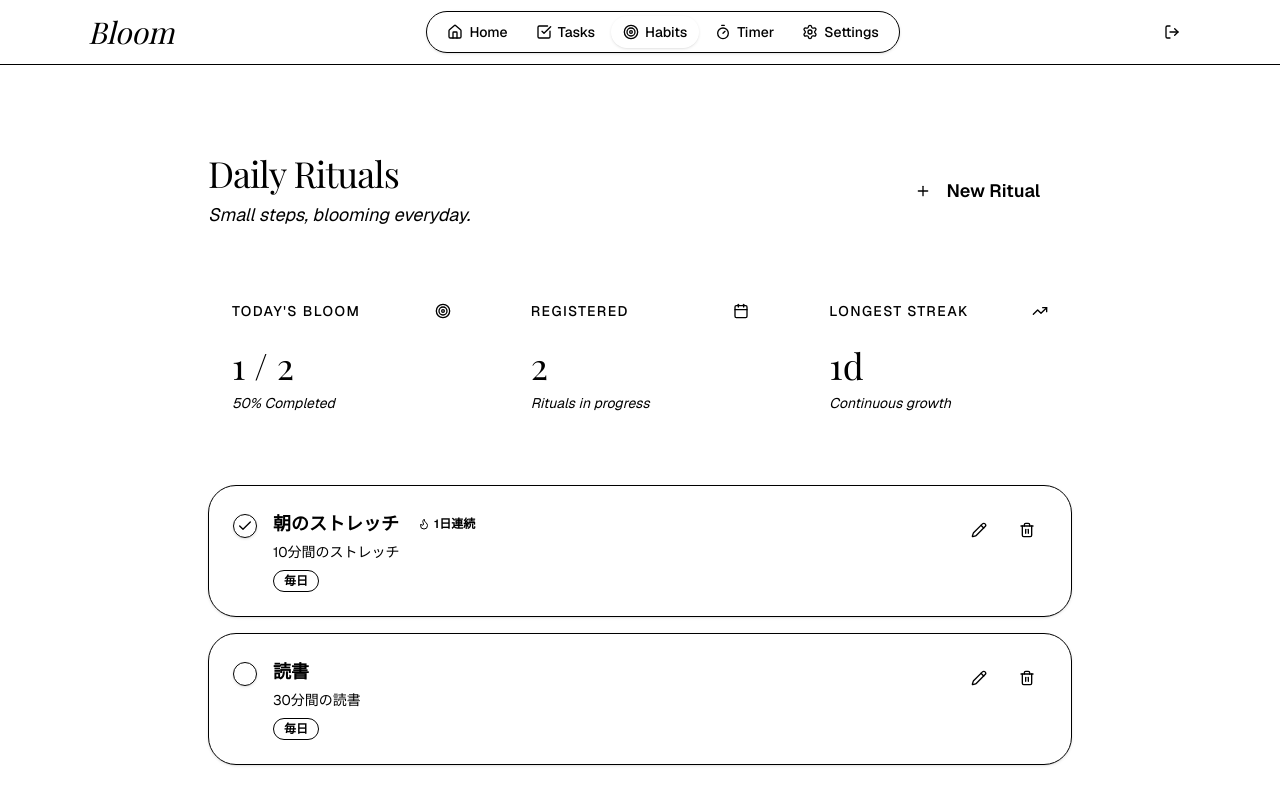
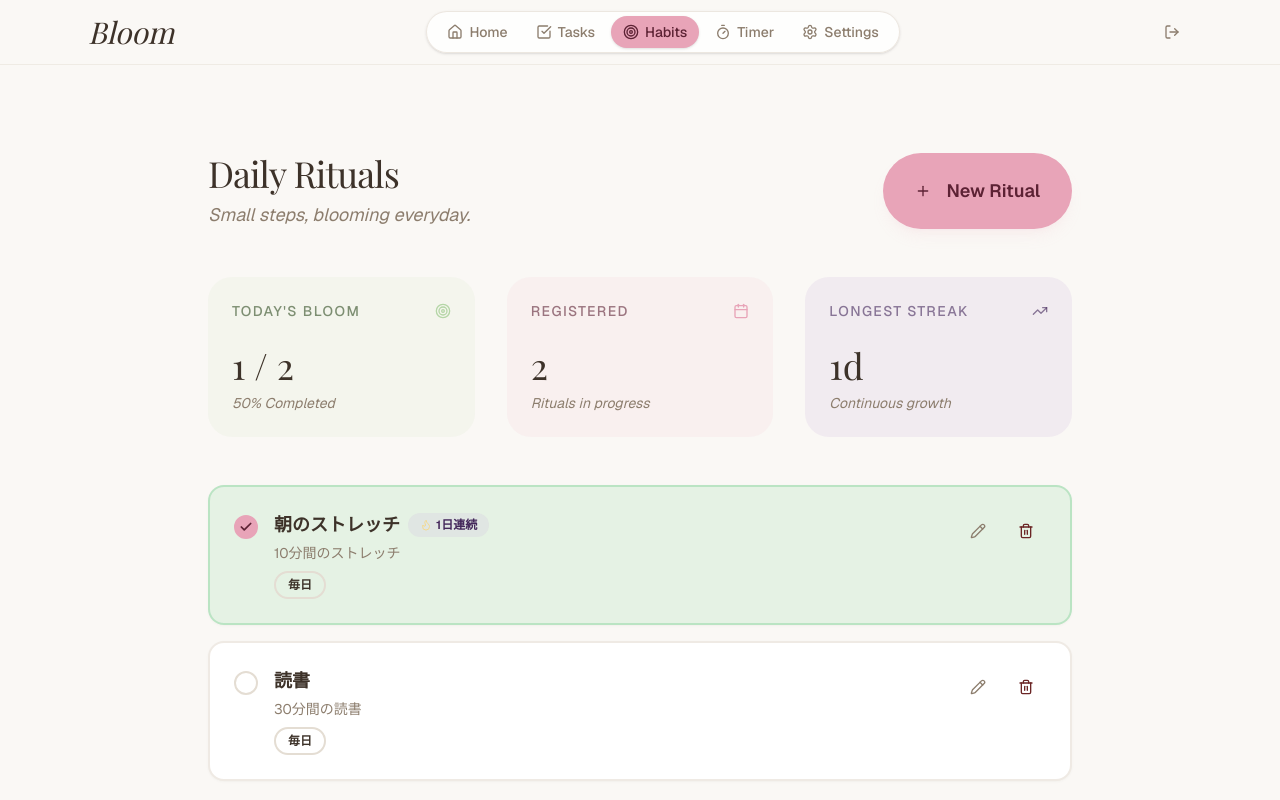
Before and after one commit to UryuAtsuya/adhd-support-app, a Next.js app: page /habits in a window 1280 px wide. Shown: the top 800 px of the page. Built offline with nearby package versions, Linux system fonts and the light colour scheme; a web font is replaced by a local one.

Commit message:
feat: complete UI redesign - fix color system, rewrite all components, redesign landing page

```diff
--- a/src/app/globals.css
+++ b/src/app/globals.css
@@ -1,76 +1,57 @@
 @import "tailwindcss";
 
-:root {
-  --background: hsl(34, 45%, 98%);
-  --foreground: hsl(18, 18%, 28%);
+@theme inline {
+  /* Warm cream palette — soft, calming, ADHD-friendly */
+  --color-background: #faf8f5;
+  --color-foreground: #3d3229;
 
-  --primary: hsl(104, 38%, 82%);
-  --primary-foreground: hsl(104, 26%, 27%);
-  --accent: hsl(346, 58%, 85%);
-  --accent-foreground: hsl(346, 40%, 30%);
-  --secondary: hsl(279, 42%, 87%);
-  --secondary-foreground: hsl(279, 30%, 31%);
-  --success: hsl(140, 45%, 84%);
-  --warning: hsl(42, 88%, 82%);
-  --destructive: hsl(0, 74%, 85%);
-  --destructive-foreground: hsl(0, 48%, 30%);
+  --color-primary: #b5d6a7;
+  --color-primary-foreground: #2d4a20;
+  --color-accent: #e8a4b8;
+  --color-accent-foreground: #5c2234;
+  --color-secondary: #cdb4db;
+  --color-secondary-foreground: #43275a;
+  --color-success: #a8ddb5;
+  --color-warning: #f5d98e;
+  --color-destructive: #e8b4b4;
+  --color-destructive-foreground: #6b2525;
 
-  --card: hsl(0, 0%, 100%);
-  --card-foreground: hsl(18, 18%, 28%);
-  --popover: hsl(0, 0%, 100%);
-  --popover-foreground: hsl(18, 18%, 28%);
-  --muted: hsl(24, 35%, 95%);
-  --muted-foreground: hsl(24, 12%, 45%);
+  --color-card: #ffffff;
+  --color-card-foreground: #3d3229;
+  --color-popover: #ffffff;
+  --color-popover-foreground: #3d3229;
+  --color-muted: #f4efe8;
+  --color-muted-foreground: #8c7d6d;
 
-  --border: hsl(20, 25%, 88%);
-  --input: hsl(20, 30%, 96%);
-  --ring: hsl(104, 35%, 74%);
-  --radius: 1.5rem;
-}
+  --color-border: #e4ddd3;
+  --color-input: #f7f3ee;
+  --color-ring: #b5d6a7;
 
-@theme inline {
-  --color-background: var(--background);
-  --color-foreground: var(--foreground);
-  --color-card: var(--card);
-  --color-card-foreground: var(--card-foreground);
-  --color-popover: var(--popover);
-  --color-popover-foreground: var(--popover-foreground);
-  --color-muted: var(--muted);
-  --color-muted-foreground: var(--muted-foreground);
-  --color-primary: var(--primary);
-  --color-primary-foreground: var(--primary-foreground);
-  --color-secondary: var(--secondary);
-  --color-secondary-foreground: var(--secondary-foreground);
-  --color-accent: var(--accent);
-  --color-accent-foreground: var(--accent-foreground);
-  --color-success: var(--success);
-  --color-warning: var(--warning);
-  --color-destructive: var(--destructive);
-  --color-destructive-foreground: var(--destructive-foreground);
-  --color-border: var(--border);
-  --color-input: var(--input);
-  --color-ring: var(--ring);
   --font-sans: var(--font-geist-sans);
   --font-mono: var(--font-geist-mono);
   --font-serif: var(--font-playfair);
-  --radius-sm: calc(var(--radius) - 4px);
-  --radius-md: calc(var(--radius) - 2px);
-  --radius-lg: var(--radius);
-  --radius-xl: calc(var(--radius) + 4px);
+
+  --radius-sm: 0.5rem;
+  --radius-md: 0.75rem;
+  --radius-lg: 1rem;
+  --radius-xl: 1.5rem;
 }
 
 body {
-  background: var(--background);
-  color: var(--foreground);
-  font-family: var(--font-geist-sans), Arial, Helvetica, sans-serif;
+  background: #faf8f5;
+  color: #3d3229;
+  font-family: var(--font-geist-sans), system-ui, sans-serif;
+  -webkit-font-smoothing: antialiased;
+  -moz-osx-font-smoothing: grayscale;
 }
 
-/* Smooth transitions for interactive elements */
-* {
+*,
+*::before,
+*::after {
   -webkit-tap-highlight-color: transparent;
 }
 
-/* Scrollbar styling */
+/* Custom scrollbar */
 ::-webkit-scrollbar {
   width: 6px;
 }
@@ -80,6 +61,12 @@ body {
 }
 
 ::-webkit-scrollbar-thumb {
-  background: var(--border);
+  background: #e4ddd3;
   border-radius: 999px;
 }
+
+/* Selection */
+::selection {
+  background: #e8a4b8;
+  color: #5c2234;
+}
--- a/src/components/ui/badge.tsx
+++ b/src/components/ui/badge.tsx
@@ -1,36 +1,31 @@
 import * as React from "react"
-import { cva, type VariantProps } from "class-variance-authority"
 
 import { cn } from "@/lib/utils"
 
-const badgeVariants = cva(
-  "inline-flex items-center rounded-md border px-2.5 py-0.5 text-xs font-semibold transition-colors focus:outline-none focus:ring-2 focus:ring-ring focus:ring-offset-2",
-  {
-    variants: {
-      variant: {
-        default:
-          "border-transparent bg-primary text-primary-foreground shadow hover:bg-primary/80",
-        secondary:
-          "border-transparent bg-secondary text-secondary-foreground hover:bg-secondary/80",
-        destructive:
-          "border-transparent bg-destructive text-destructive-foreground shadow hover:bg-destructive/80",
-        outline: "text-foreground",
-      },
-    },
-    defaultVariants: {
-      variant: "default",
-    },
+function Badge({
+  className,
+  variant = "default",
+  ...props
+}: React.HTMLAttributes<HTMLDivElement> & {
+  variant?: "default" | "secondary" | "outline" | "destructive"
+}) {
+  const variants = {
+    default: "border-transparent bg-accent/20 text-accent-foreground",
+    secondary: "border-transparent bg-secondary/20 text-secondary-foreground",
+    outline: "border-2 border-border text-foreground bg-transparent",
+    destructive: "border-transparent bg-destructive/20 text-destructive-foreground",
   }
-)
 
-export interface BadgeProps
-  extends React.HTMLAttributes<HTMLDivElement>,
-    VariantProps<typeof badgeVariants> {}
-
-function Badge({ className, variant, ...props }: BadgeProps) {
   return (
-    <div className={cn(badgeVariants({ variant }), className)} {...props} />
+    <div
+      className={cn(
+        "inline-flex items-center rounded-full px-3 py-1 text-xs font-semibold transition-colors",
+        variants[variant],
+        className
+      )}
+      {...props}
+    />
   )
 }
 
-export { Badge, badgeVariants }
+export { Badge }
--- a/src/components/ui/button.tsx
+++ b/src/components/ui/button.tsx
@@ -5,26 +5,26 @@ import { cva, type VariantProps } from "class-variance-authority"
 import { cn } from "@/lib/utils"
 
 const buttonVariants = cva(
-  "inline-flex items-center justify-center gap-2 whitespace-nowrap rounded-xl text-sm font-semibold transition-all duration-200 focus-visible:outline-none focus-visible:ring-2 focus-visible:ring-ring/40 disabled:pointer-events-none disabled:opacity-50 [&_svg]:pointer-events-none [&_svg]:size-4 [&_svg]:shrink-0 active:scale-[0.97]",
+  "inline-flex items-center justify-center gap-2 whitespace-nowrap rounded-2xl text-sm font-semibold transition-all duration-200 cursor-pointer focus-visible:outline-none focus-visible:ring-2 focus-visible:ring-accent/40 focus-visible:ring-offset-2 focus-visible:ring-offset-background disabled:pointer-events-none disabled:opacity-50 [&_svg]:pointer-events-none [&_svg]:size-4 [&_svg]:shrink-0 active:scale-[0.97]",
   {
     variants: {
       variant: {
         default:
-          "bg-accent text-accent-foreground shadow-md shadow-accent/15 hover:bg-accent/90 hover:shadow-lg hover:shadow-accent/20",
+          "bg-accent text-accent-foreground shadow-md shadow-accent/25 hover:shadow-lg hover:shadow-accent/30 hover:brightness-105",
         destructive:
           "bg-destructive text-destructive-foreground shadow-sm hover:bg-destructive/90",
         outline:
-          "border border-border bg-card/50 text-foreground shadow-sm hover:bg-muted/50 hover:border-border",
+          "border-2 border-border bg-transparent text-foreground hover:bg-muted/60 hover:border-accent/50",
         secondary:
           "bg-secondary text-secondary-foreground shadow-sm hover:bg-secondary/80",
-        ghost: "text-muted-foreground hover:bg-muted/50 hover:text-foreground",
+        ghost: "text-muted-foreground hover:bg-muted/60 hover:text-foreground",
         link: "text-accent-foreground underline-offset-4 hover:underline",
       },
       size: {
-        default: "h-10 px-5 py-2",
-        sm: "h-8 rounded-lg px-3 text-xs",
-        lg: "h-12 rounded-xl px-8 text-base",
-        icon: "h-10 w-10",
+        default: "h-11 px-6 py-2.5",
+        sm: "h-9 rounded-xl px-4 text-xs",
+        lg: "h-13 rounded-2xl px-10 text-base",
+        icon: "h-10 w-10 rounded-xl",
       },
     },
     defaultVariants: {
--- a/src/components/ui/card.tsx
+++ b/src/components/ui/card.tsx
@@ -9,7 +9,7 @@ const Card = React.forwardRef<
   <div
     ref={ref}
     className={cn(
-      "rounded-xl border bg-card text-card-foreground shadow",
+      "rounded-2xl border-2 border-border/60 bg-card text-card-foreground shadow-sm shadow-foreground/3 transition-all duration-200",
       className
     )}
     {...props}
@@ -35,7 +35,7 @@ const CardTitle = React.forwardRef<
 >(({ className, ...props }, ref) => (
   <div
     ref={ref}
-    className={cn("font-semibold leading-none tracking-tight", className)}
+    className={cn("font-bold leading-none tracking-tight text-foreground", className)}
     {...props}
   />
 ))
--- a/src/components/ui/checkbox.tsx
+++ b/src/components/ui/checkbox.tsx
@@ -13,15 +13,15 @@ const Checkbox = React.forwardRef<
   <CheckboxPrimitive.Root
     ref={ref}
     className={cn(
-      "grid place-content-center peer h-4 w-4 shrink-0 rounded-sm border border-primary shadow focus-visible:outline-none focus-visible:ring-1 focus-visible:ring-ring disabled:cursor-not-allowed disabled:opacity-50 data-[state=checked]:bg-primary data-[state=checked]:text-primary-foreground",
+      "peer h-5 w-5 shrink-0 rounded-lg border-2 border-border transition-all duration-200 hover:border-accent focus-visible:outline-none focus-visible:ring-2 focus-visible:ring-accent/40 disabled:cursor-not-allowed disabled:opacity-50 data-[state=checked]:bg-accent data-[state=checked]:border-accent data-[state=checked]:text-accent-foreground cursor-pointer",
       className
     )}
     {...props}
   >
     <CheckboxPrimitive.Indicator
-      className={cn("grid place-content-center text-current")}
+      className={cn("flex items-center justify-center text-current")}
     >
-      <Check className="h-4 w-4" />
+      <Check className="h-3.5 w-3.5" strokeWidth={3} />
     </CheckboxPrimitive.Indicator>
   </CheckboxPrimitive.Root>
 ))
--- a/src/components/ui/input.tsx
+++ b/src/components/ui/input.tsx
@@ -8,7 +8,7 @@ const Input = React.forwardRef<HTMLInputElement, React.ComponentProps<"input">>(
       <input
         type={type}
         className={cn(
-          "flex h-11 w-full rounded-xl border border-border bg-card/50 px-4 py-2 text-base text-foreground shadow-sm transition-all duration-200 file:border-0 file:bg-transparent file:text-sm file:font-medium file:text-foreground placeholder:text-muted-foreground/60 focus:border-accent focus:bg-card focus:outline-none focus:ring-2 focus:ring-accent/20 disabled:cursor-not-allowed disabled:opacity-50",
+          "flex h-12 w-full rounded-2xl border-2 border-border bg-input/50 px-4 py-3 text-base text-foreground transition-all duration-200 file:border-0 file:bg-transparent file:text-sm file:font-medium file:text-foreground placeholder:text-muted-foreground/70 hover:border-border/80 focus:border-accent focus:bg-white focus:outline-none focus:ring-2 focus:ring-accent/20 disabled:cursor-not-allowed disabled:opacity-50",
           className
         )}
         ref={ref}
--- a/src/components/ui/tabs.tsx
+++ b/src/components/ui/tabs.tsx
@@ -14,7 +14,7 @@ const TabsList = React.forwardRef<
   <TabsPrimitive.List
     ref={ref}
     className={cn(
-      "inline-flex h-11 items-center justify-center rounded-xl bg-muted/60 p-1.5 text-muted-foreground gap-1",
+      "inline-flex h-12 items-center justify-center rounded-2xl bg-muted/70 p-1.5 text-muted-foreground gap-1",
       className
     )}
     {...props}
@@ -29,7 +29,7 @@ const TabsTrigger = React.forwardRef<
   <TabsPrimitive.Trigger
     ref={ref}
     className={cn(
-      "inline-flex items-center justify-center whitespace-nowrap rounded-lg px-3 py-1.5 text-sm font-medium transition-all duration-200 focus-visible:outline-none focus-visible:ring-2 focus-visible:ring-ring/40 disabled:pointer-events-none disabled:opacity-50 data-[state=active]:bg-card data-[state=active]:text-foreground data-[state=active]:shadow-sm",
+      "inline-flex items-center justify-center whitespace-nowrap rounded-xl px-4 py-2 text-sm font-semibold transition-all duration-200 cursor-pointer focus-visible:outline-none focus-visible:ring-2 focus-visible:ring-accent/40 disabled:pointer-events-none disabled:opacity-50 data-[state=active]:bg-card data-[state=active]:text-foreground data-[state=active]:shadow-sm data-[state=active]:shadow-foreground/5 hover:text-foreground/80",
       className
     )}
     {...props}
@@ -44,7 +44,7 @@ const TabsContent = React.forwardRef<
   <TabsPrimitive.Content
     ref={ref}
     className={cn(
-      "mt-2 ring-offset-background focus-visible:outline-none focus-visible:ring-2 focus-visible:ring-ring focus-visible:ring-offset-2",
+      "mt-3 focus-visible:outline-none focus-visible:ring-2 focus-visible:ring-accent/40",
       className
     )}
     {...props}
--- a/src/components/ui/textarea.tsx
+++ b/src/components/ui/textarea.tsx
@@ -9,7 +9,7 @@ const Textarea = React.forwardRef<
   return (
     <textarea
       className={cn(
-        "flex min-h-[100px] w-full rounded-xl border border-border bg-card/50 px-4 py-3 text-base text-foreground shadow-sm transition-all duration-200 placeholder:text-muted-foreground/60 focus:border-accent focus:bg-card focus:outline-none focus:ring-2 focus:ring-accent/20 disabled:cursor-not-allowed disabled:opacity-50 resize-none",
+        "flex min-h-[120px] w-full rounded-2xl border-2 border-border bg-input/50 px-4 py-3 text-base text-foreground transition-all duration-200 placeholder:text-muted-foreground/70 hover:border-border/80 focus:border-accent focus:bg-white focus:outline-none focus:ring-2 focus:ring-accent/20 disabled:cursor-not-allowed disabled:opacity-50 resize-none",
         className
       )}
       ref={ref}
```
Also changed, not shown: src/app/page.tsx (+102 -62 lines), src/components/ui/dialog.tsx (+6 -6 lines), src/components/ui/select.tsx (+8 -8 lines), src/features/tasks/components/TaskForm.tsx (+15 -13 lines).
